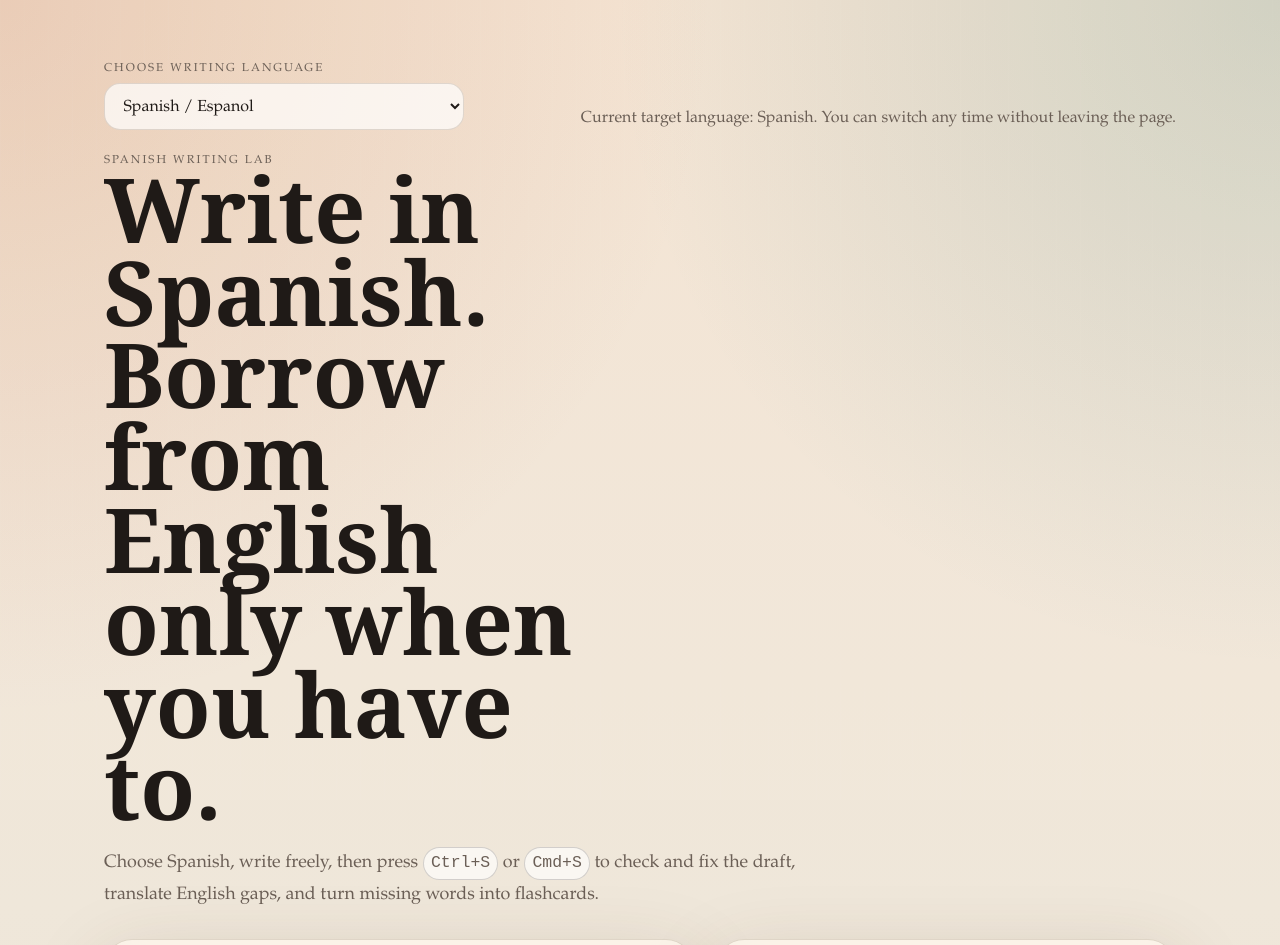
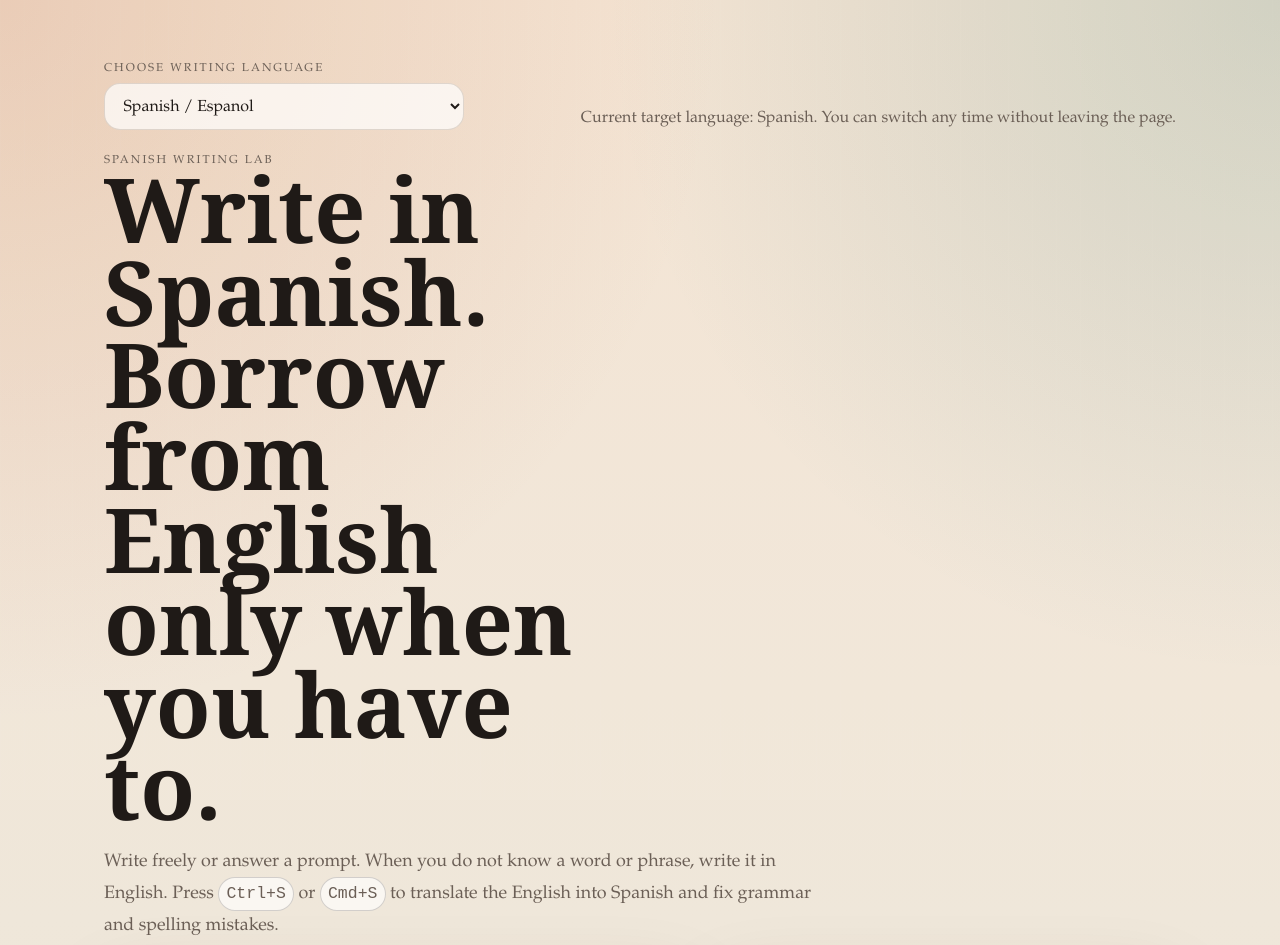
Before and after one commit to hax2/typelearn, a website: page public/index.html in a window 1280 px wide. Shown: the top 945 px of the page. Drawn offline with Linux system fonts and the light colour scheme.

Commit message:
Simplify hero copy

```diff
--- a/public/app.js
+++ b/public/app.js
@@ -839,12 +839,20 @@ function syncLanguageMode() {
   const config = currentLanguageConfig();
   eyebrow.textContent = config.eyebrow;
   heroTitle.textContent = config.heroTitle;
-  subtitleDesktop.innerHTML = config.subtitleDesktop;
-  subtitleMobile.textContent = config.subtitleMobile;
+  subtitleDesktop.innerHTML = buildDesktopSubtitle(config.name);
+  subtitleMobile.textContent = buildMobileSubtitle(config.name);
   editor.placeholder = config.placeholder;
   deckEmpty.textContent = config.deckEmpty;
   languageHint.textContent = `Current target language: ${config.name}. You can switch any time without leaving the page.`;
   syncPracticeToggle();
+}
+
+function buildDesktopSubtitle(languageName) {
+  return `Write freely or answer a prompt. When you do not know a word or phrase, write it in English. Press <span class="keycap">Ctrl+S</span> or <span class="keycap">Cmd+S</span> to translate the English into ${languageName} and fix grammar and spelling mistakes.`;
+}
+
+function buildMobileSubtitle(languageName) {
+  return `Write freely or answer a prompt. When you do not know a word or phrase, write it in English. Press Check + Fix to translate the English into ${languageName} and fix grammar and spelling mistakes.`;
 }
 
 function promptCategories() {
--- a/public/index.html
+++ b/public/index.html
@@ -24,13 +24,13 @@
           <h1 id="heroTitle">Write in Spanish. Borrow from English only when you have to.</h1>
           <p class="subtitle">
             <span class="desktop-copy" id="subtitleDesktop">
-              Choose a language, write freely, then press <span class="keycap">Ctrl+S</span> or
-              <span class="keycap">Cmd+S</span> to check and fix the draft, translate English gaps, and turn missing
-              words into flashcards.
+              Write freely or answer a prompt. When you do not know a word or phrase, write it in English. Press
+              <span class="keycap">Ctrl+S</span> or <span class="keycap">Cmd+S</span> to translate the English into
+              Spanish and fix grammar and spelling mistakes.
             </span>
             <span class="mobile-copy" id="subtitleMobile">
-              Choose a language, write freely, then use Check + Fix to clean the draft, translate English gaps, and
-              turn missing words into flashcards.
+              Write freely or answer a prompt. When you do not know a word or phrase, write it in English. Press
+              Check + Fix to translate the English into Spanish and fix grammar and spelling mistakes.
             </span>
           </p>
         </div>
```
